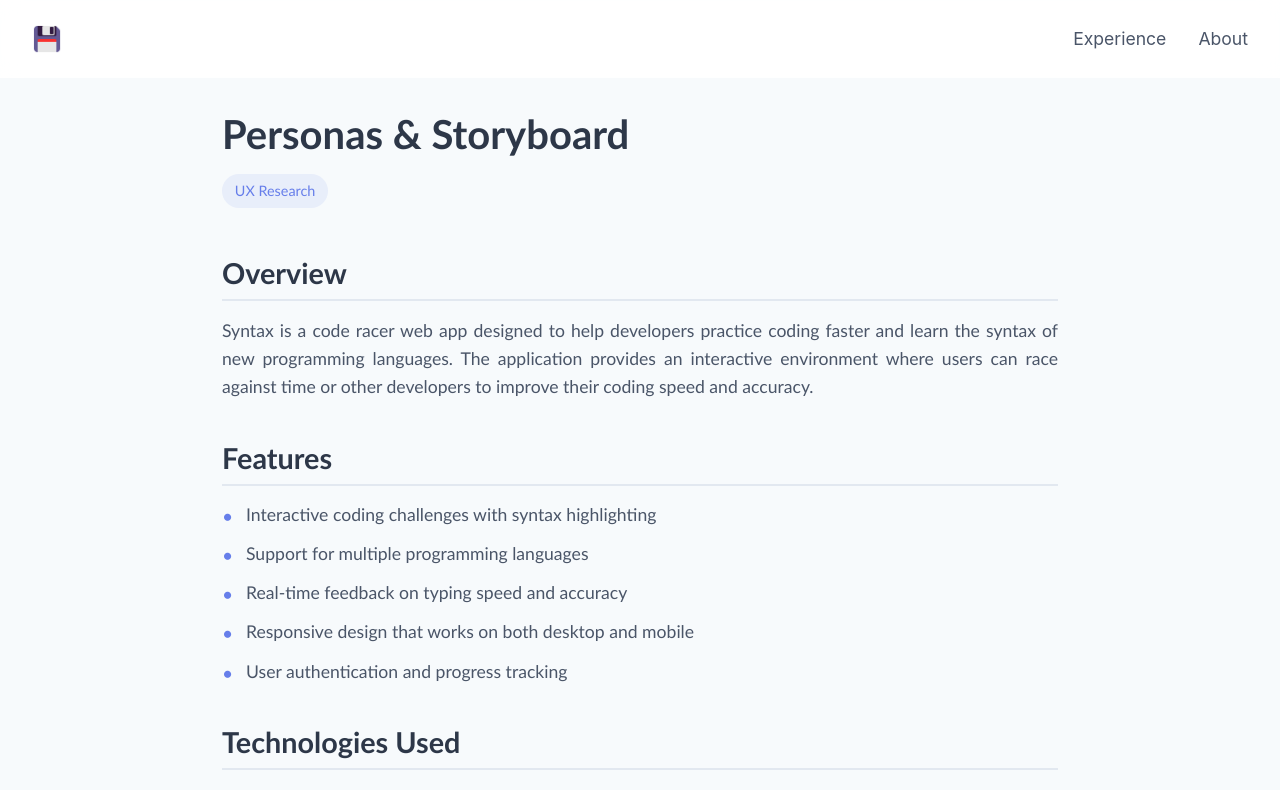
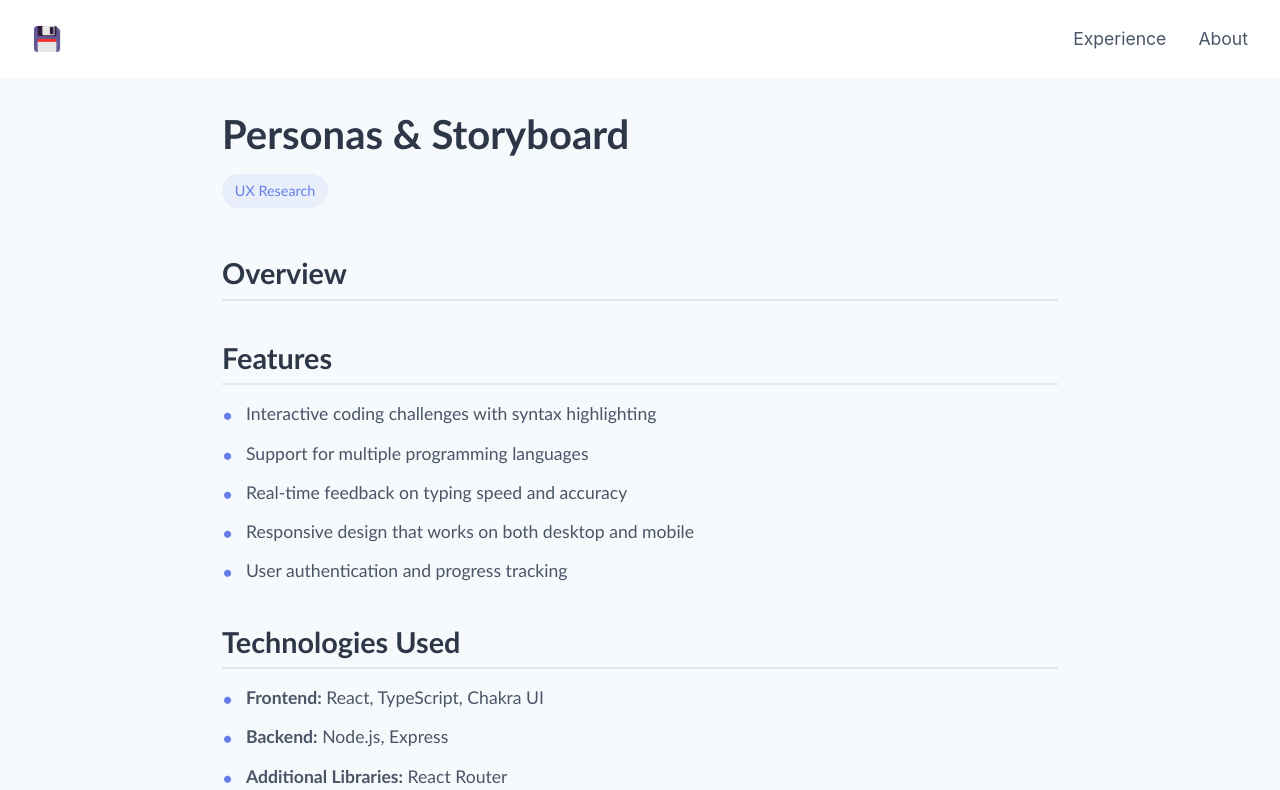
Before and after one commit to FloppyDoval/portfolio, a React (Create React App) app: page /#/projects/accessibility-blog in a window 1280 px wide. Shown: the top 790 px of the page. Built offline with nearby package versions, Linux system fonts and the light colour scheme.

Commit message:
done with personas details

```diff
--- a/src/pages/Home.tsx
+++ b/src/pages/Home.tsx
@@ -9,7 +9,7 @@ const projects = [
     id: 'personas',
     title: '✎ Personas & Storyboard ᝰ',
     subtitle: 'React, Chakra UI, TypeScript, Java',
-    description: 'A code racer web app to practice coding faster and learn the syntax of new languages.',
+    description: "User research, Personas, and Storyboarding of a user's journey using a hot beverages vending machine",
     tags: ['UX Research'],
     thumbnail: "../images/coffee_icon.png",
     path: '/projects/Personas'
--- a/src/pages/ProjectDetails/AccessibilityBlog.tsx
+++ b/src/pages/ProjectDetails/AccessibilityBlog.tsx
@@ -13,9 +13,7 @@ const AccessibilityBlog: React.FC = () => {
       <section className="project-overview">
         <h2>Overview</h2>
         <p>
-          Syntax is a code racer web app designed to help developers practice coding faster and learn
-          the syntax of new programming languages. The application provides an interactive environment
-          where users can race against time or other developers to improve their coding speed and accuracy.
+
         </p>
       </section>
 
```
